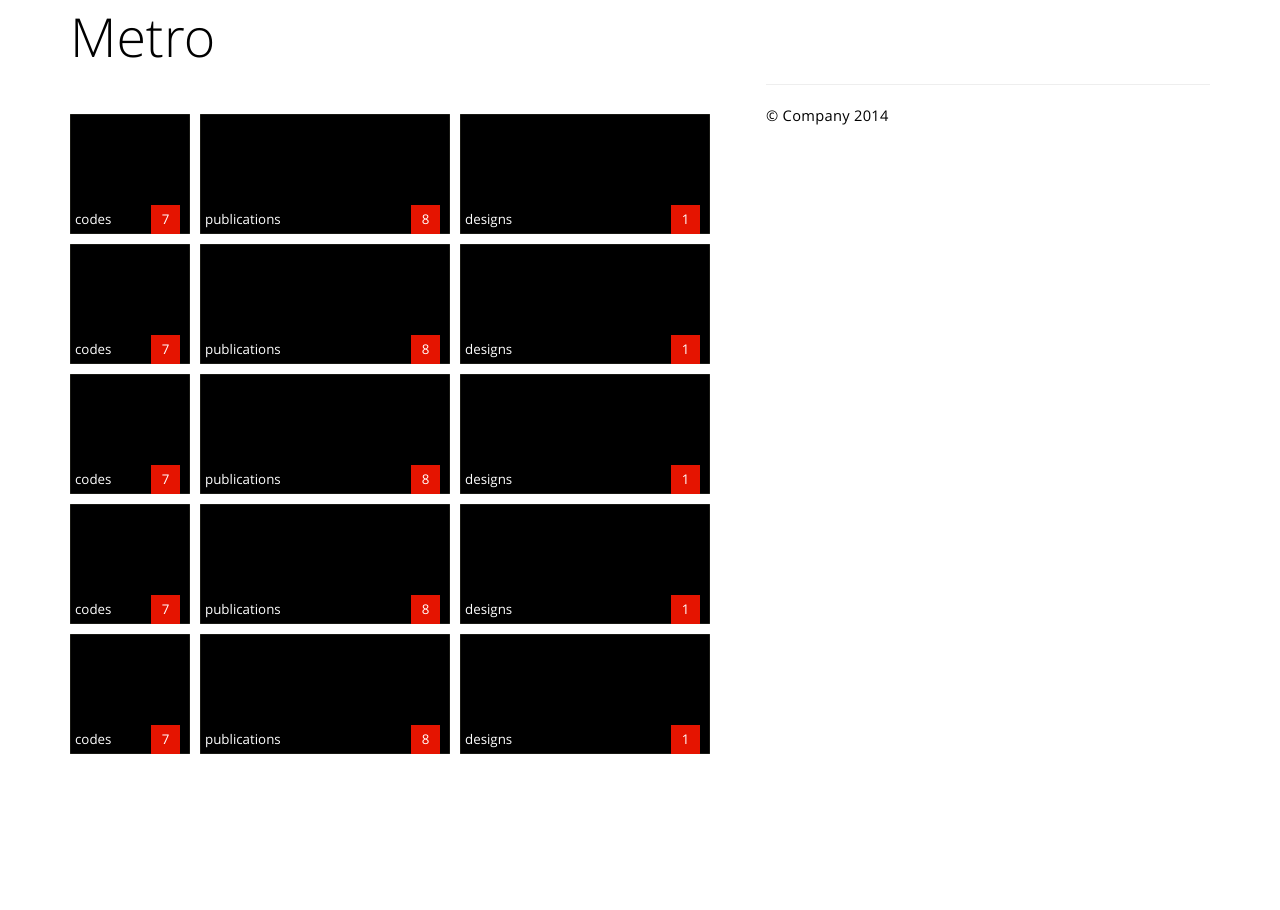
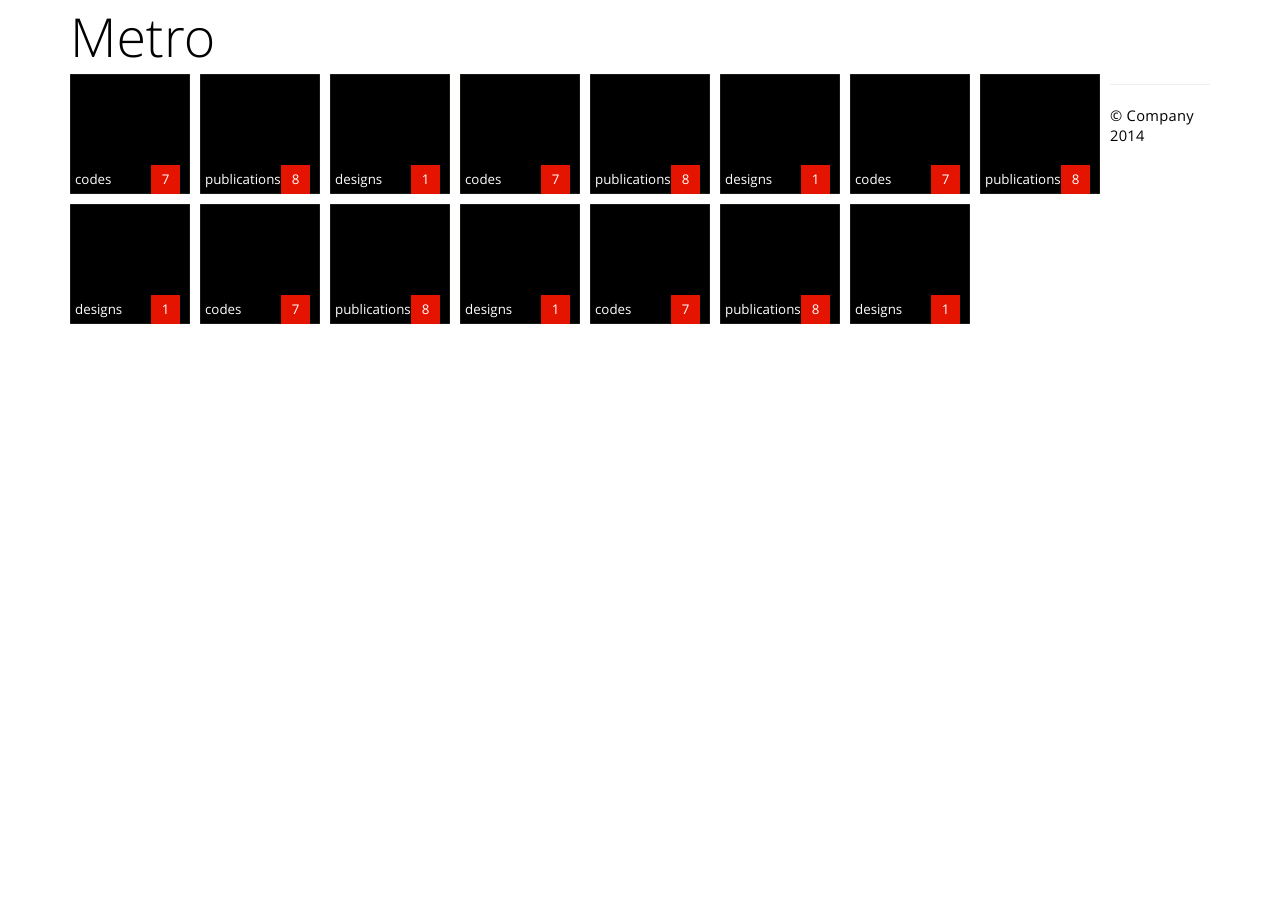
Before and after one commit to alexhagen/alexhagen.github.io, a Jekyll site: the page built from metro.md, in a window 1280 px wide. Built offline with Jekyll 4.4.1, drawn with Linux system fonts in a browser that asks for light colours.

Commit message:
single sizing

```diff
--- a/metro.md
+++ b/metro.md
@@ -16,8 +16,6 @@ permalink: /metro/
    {% capture designs_count %} {{ designs_count | plus: 1 }} {% endcapture %}
 {% endfor %}
 
-<div class="tile-group five">
-
 <div class="tile bg-black">
     <div class="brand">
         <div class="badge bg-red">{{ codes_count }}</div>
@@ -27,7 +25,7 @@ permalink: /metro/
     </div>
 </div>
 
-<div class="tile double bg-black">
+<div class="tile bg-black">
     <div class="brand">
         <div class="badge bg-red">{{ publications_count }}</div>
 		<div class="tile-status">
@@ -36,7 +34,7 @@ permalink: /metro/
     </div>
 </div>
 
-<div class="tile double bg-black">
+<div class="tile bg-black">
     <div class="brand">
         <div class="badge bg-red">{{ designs_count }}</div>
 		<div class="tile-status">
@@ -56,7 +54,7 @@ permalink: /metro/
     </div>
 </div>
 
-<div class="tile double bg-black">
+<div class="tile bg-black">
     <div class="brand">
         <div class="badge bg-red">{{ publications_count }}</div>
 		<div class="tile-status">
@@ -65,7 +63,7 @@ permalink: /metro/
     </div>
 </div>
 
-<div class="tile double bg-black">
+<div class="tile bg-black">
     <div class="brand">
         <div class="badge bg-red">{{ designs_count }}</div>
 		<div class="tile-status">
@@ -83,7 +81,7 @@ permalink: /metro/
     </div>
 </div>
 
-<div class="tile double bg-black">
+<div class="tile bg-black">
     <div class="brand">
         <div class="badge bg-red">{{ publications_count }}</div>
 		<div class="tile-status">
@@ -92,7 +90,7 @@ permalink: /metro/
     </div>
 </div>
 
-<div class="tile double bg-black">
+<div class="tile bg-black">
     <div class="brand">
         <div class="badge bg-red">{{ designs_count }}</div>
 		<div class="tile-status">
@@ -110,7 +108,7 @@ permalink: /metro/
     </div>
 </div>
 
-<div class="tile double bg-black">
+<div class="tile bg-black">
     <div class="brand">
         <div class="badge bg-red">{{ publications_count }}</div>
 		<div class="tile-status">
@@ -119,7 +117,7 @@ permalink: /metro/
     </div>
 </div>
 
-<div class="tile double bg-black">
+<div class="tile bg-black">
     <div class="brand">
         <div class="badge bg-red">{{ designs_count }}</div>
 		<div class="tile-status">
@@ -137,7 +135,7 @@ permalink: /metro/
     </div>
 </div>
 
-<div class="tile double bg-black">
+<div class="tile bg-black">
     <div class="brand">
         <div class="badge bg-red">{{ publications_count }}</div>
 		<div class="tile-status">
@@ -146,7 +144,7 @@ permalink: /metro/
     </div>
 </div>
 
-<div class="tile double bg-black">
+<div class="tile bg-black">
     <div class="brand">
         <div class="badge bg-red">{{ designs_count }}</div>
 		<div class="tile-status">
@@ -154,5 +152,3 @@ permalink: /metro/
     	</div>
     </div>
 </div>
-
-</div>
```
